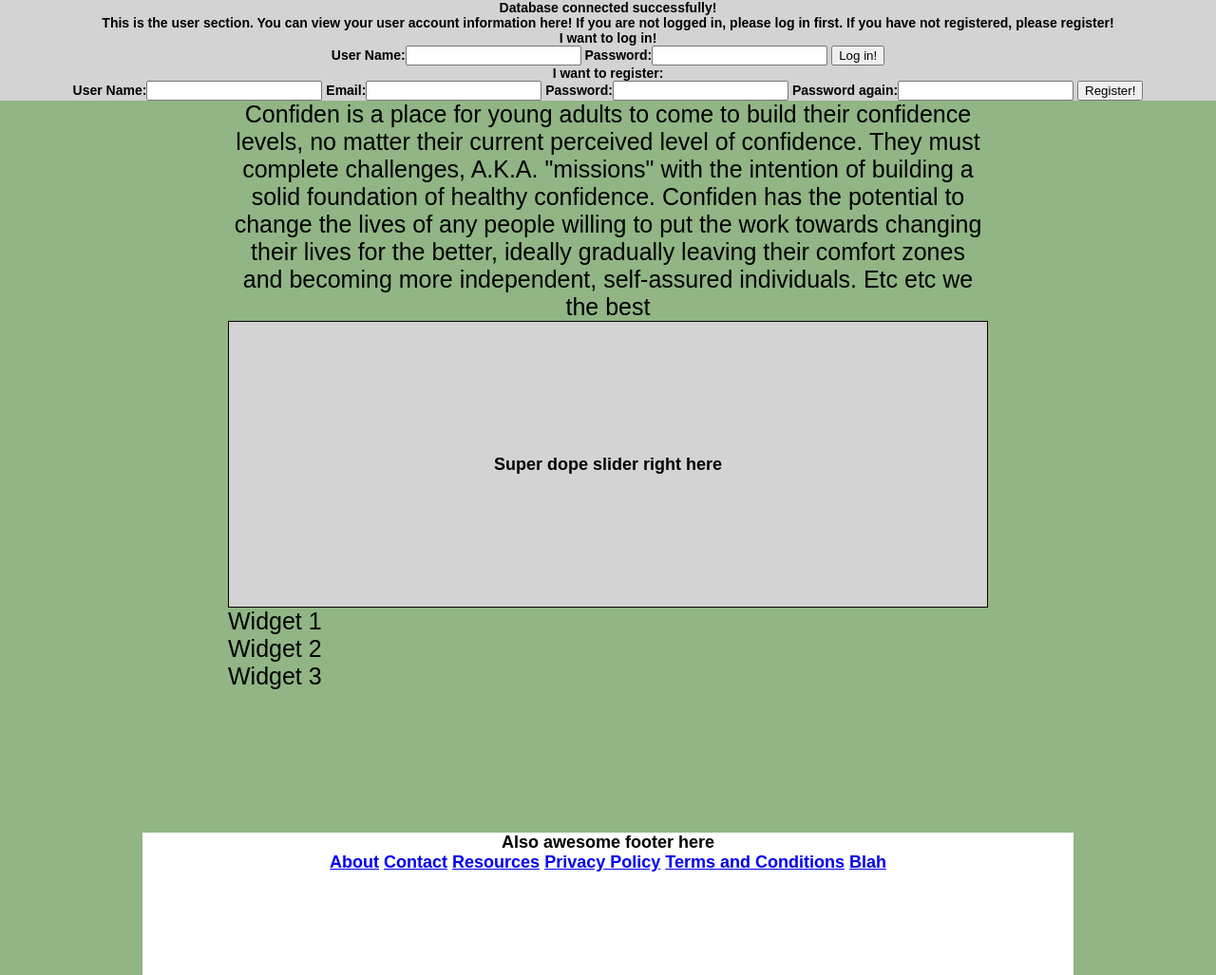
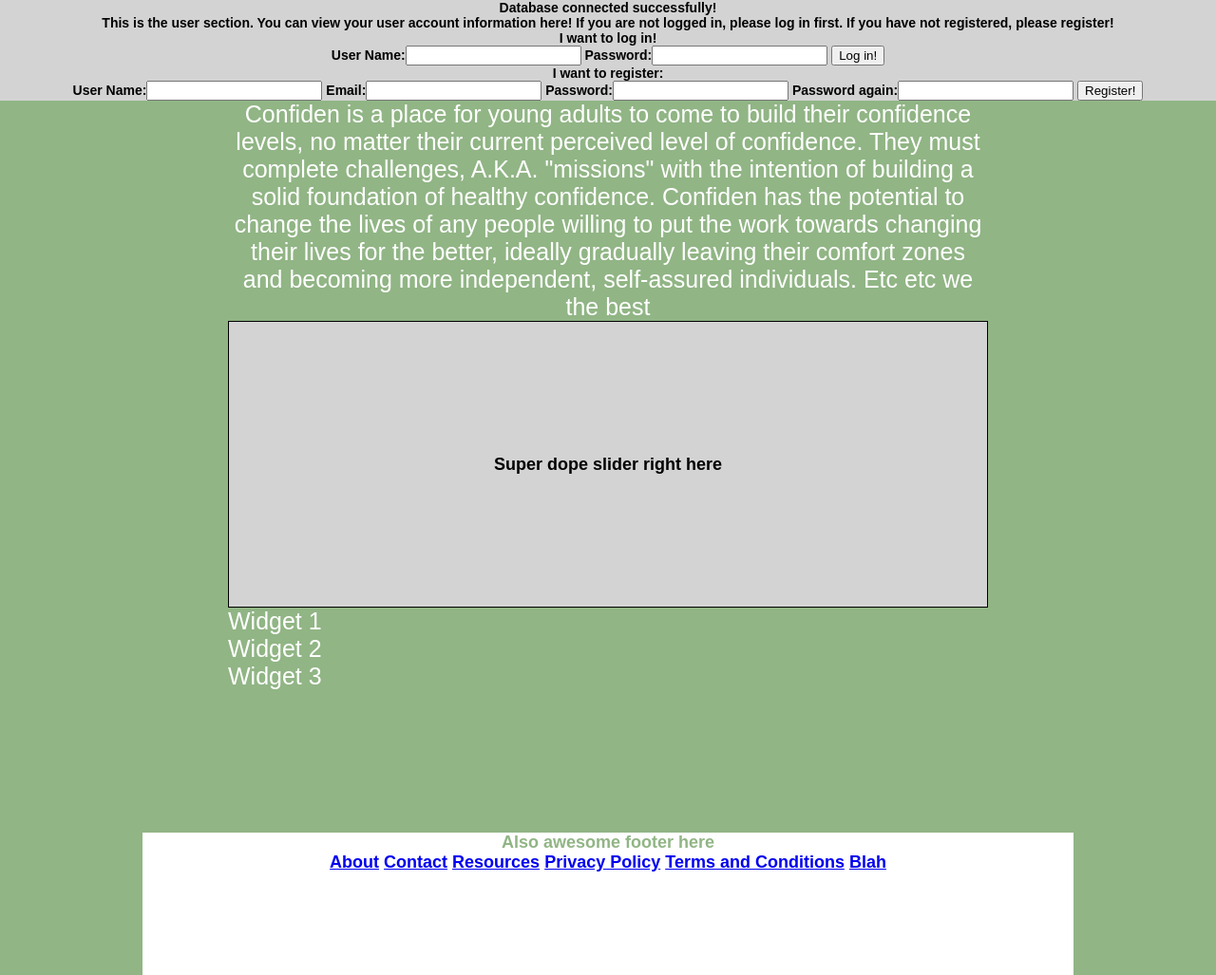
Before and after one commit to Group3WebSys/Project, a PHP site: page / in a window 1280 px wide. Shown: the whole page at 95% size. Run offline with PHP 8.4, Linux system fonts and the light colour scheme; some libraries are stand-ins or nearby versions.

Commit message:
futzing with font colors

```diff
--- a/style/format.css
+++ b/style/format.css
@@ -13,7 +13,7 @@ body {
   background-attachment: scroll;
   font-family: 'Agency FB', 'Arial';
   font-size: 25px;
-  font color: white;
+  color: white;
 }
 
 h1 {
@@ -118,6 +118,7 @@ clear: both;
         font-size: 18px;
         color: black;
         font-weight: bold;
+        color: #91B585;
 }
 
 #container {
```
